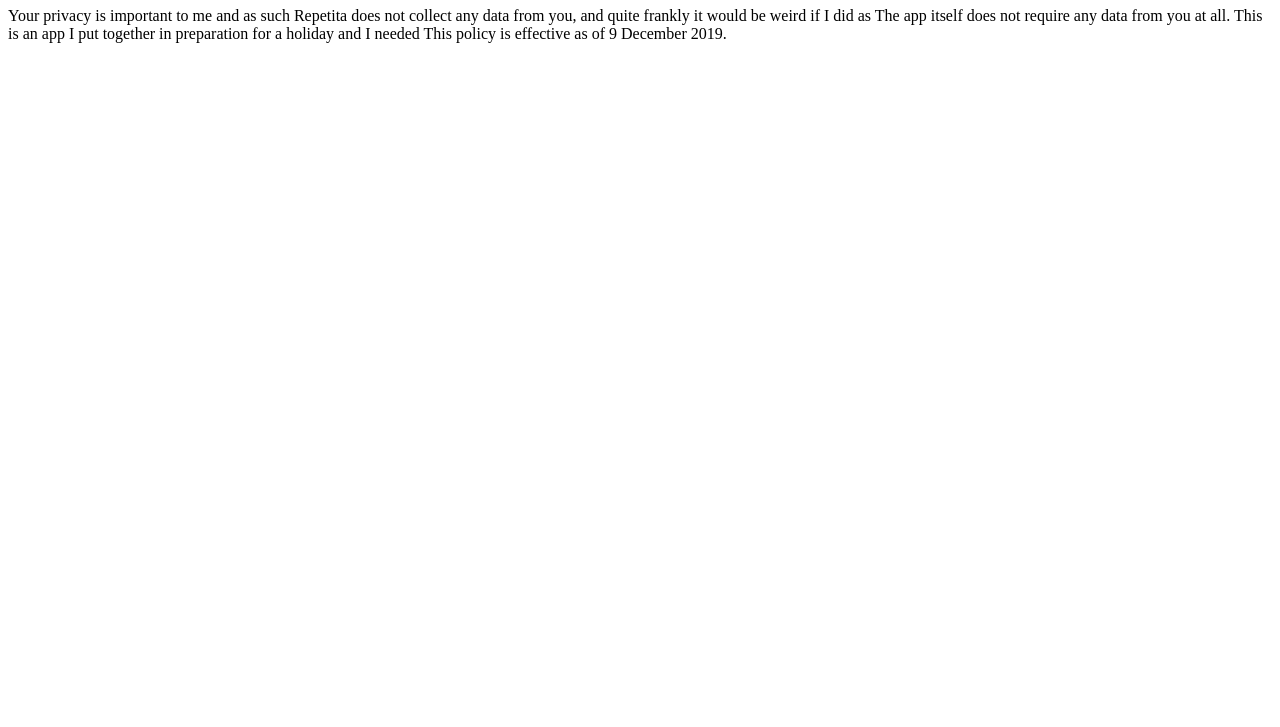
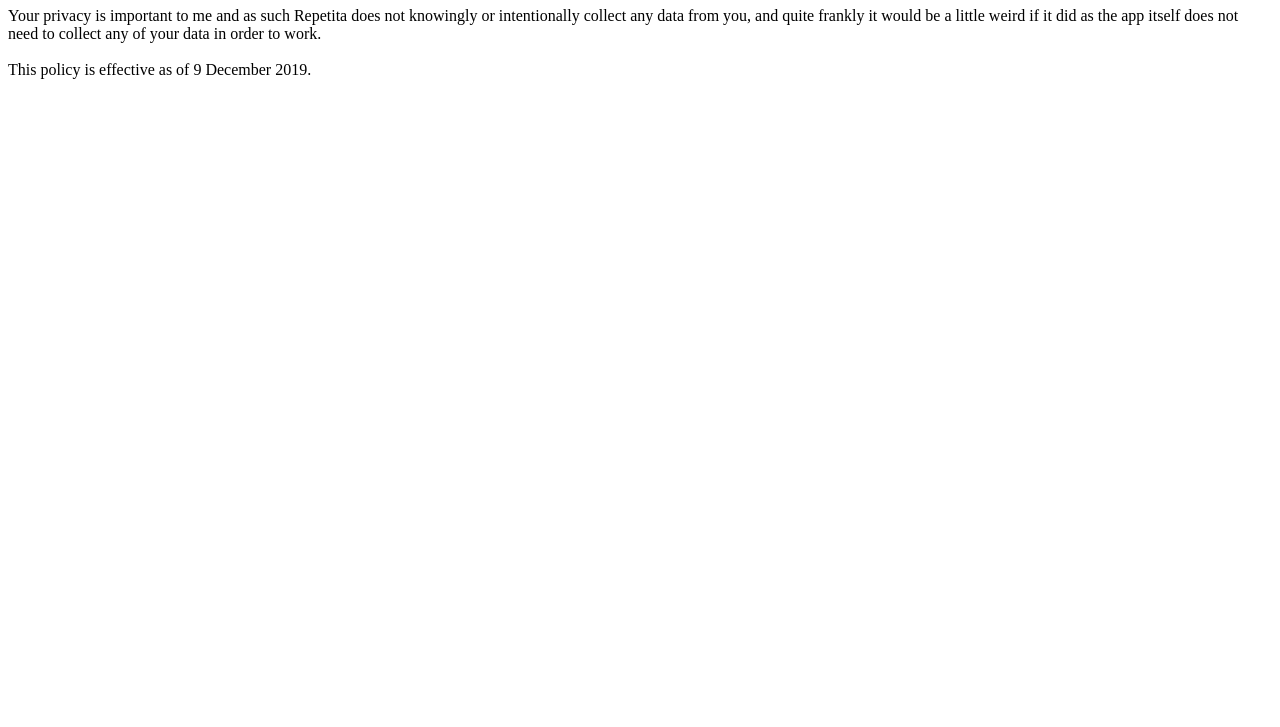
Before and after one commit to Tshep-o/Tshep-o.github.io, a plain HTML site: page index.html in a window 1280 px wide. Shown: the part 73-800 px from the top of the page. Drawn offline with Linux system fonts and the light colour scheme.

Commit message:
Cleaned up privacy policy

```diff
--- a/index.html
+++ b/index.html
@@ -4,12 +4,15 @@
     <title>Repetita privacy policy</title>
   </head>
   <body>
-
     <h1>Privacy Policy</h1>
     <p>
-Your privacy is important to me and as such Repetita does not collect any data from you, and quite frankly it would be weird if I did as The app itself does not require any data from you at all. This is an app I put together in preparation for a holiday and I needed
+      Your privacy is important to me and as such Repetita does not knowingly or
+      intentionally collect any data from you, and quite frankly it would be a
+      little weird if it did as the app itself does not need to collect any of
+      your data in order to work.
+      <br />
+      <br />
       This policy is effective as of 9 December 2019.
     </p>
-
   </body>
 </html>
```
Lines whose indentation alone changed are shown as unchanged.
